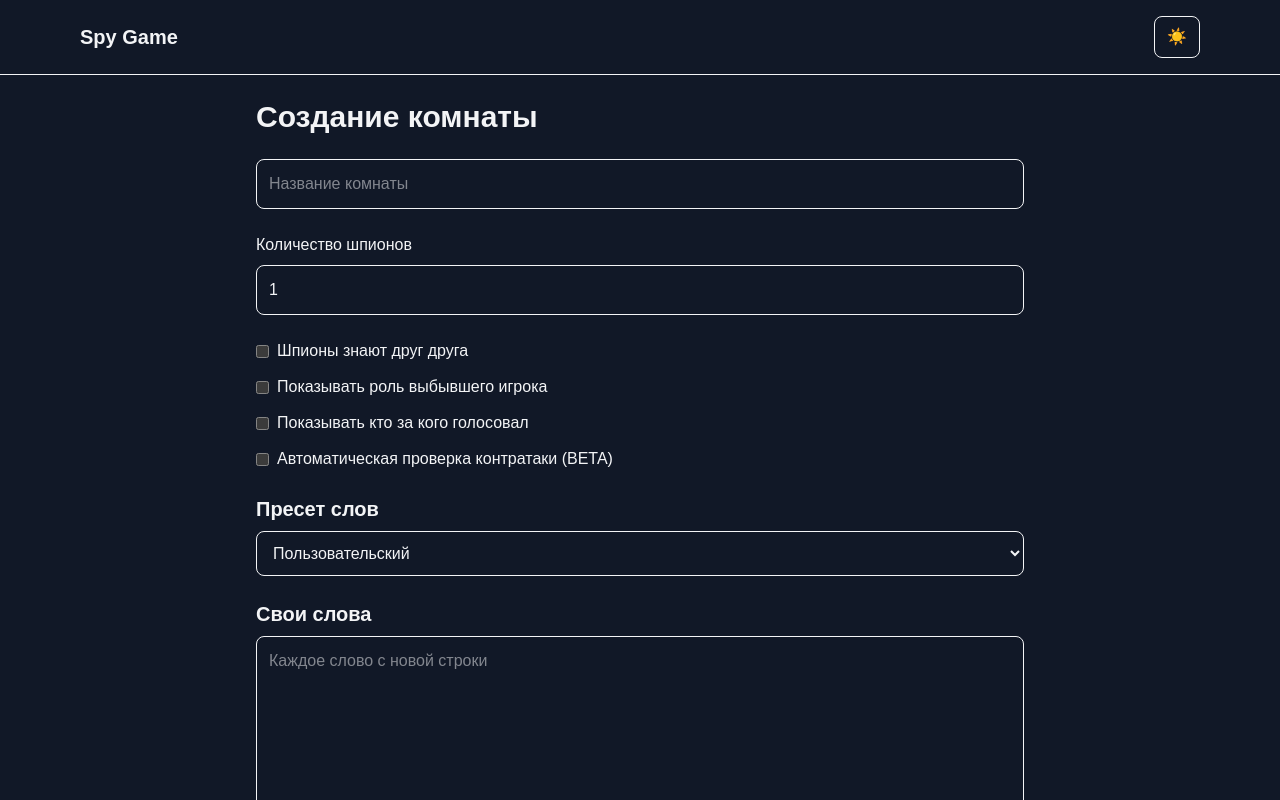
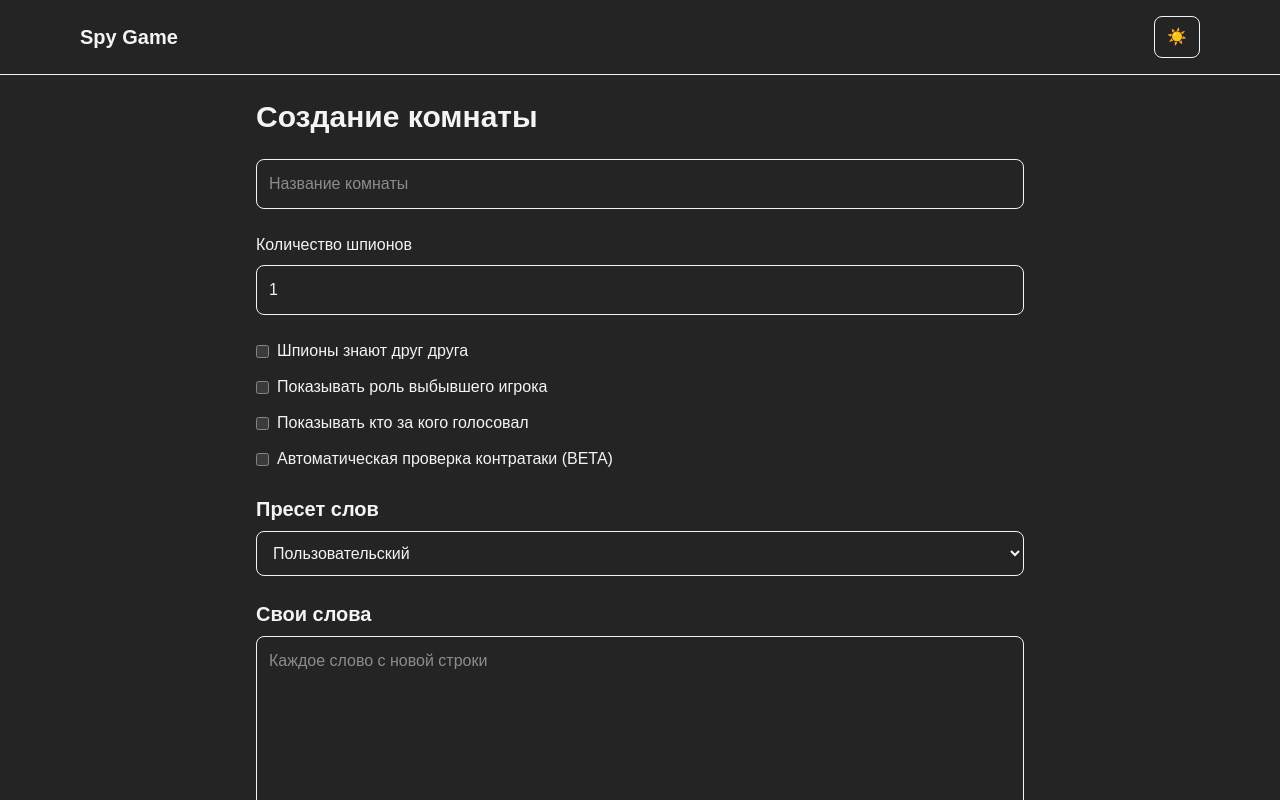
Before and after one commit to OniX00900/spy-game, a Next.js app: page /create in a window 1280 px wide. Shown: the top 800 px of the page. Built offline with nearby package versions, Linux system fonts and the light colour scheme; no server answers.

Commit message:
Test of player list

```diff
--- a/src/app/globals.css
+++ b/src/app/globals.css
@@ -6,7 +6,7 @@
 }
 
 .dark {
-  --background: #111827;
+  --background: #242424;
   --foreground: #f3f4f6;
 }
 
--- a/src/components/room/player-list.tsx
+++ b/src/components/room/player-list.tsx
@@ -30,11 +30,8 @@ export function PlayerList({
         )
       : null;
 
-  const filteredPlayers =
-    players.filter(
-      (player) =>
-        player.mode === mode
-    );
+      const filteredPlayers =
+      players;
 
   if (
     filteredPlayers.length === 0
```
